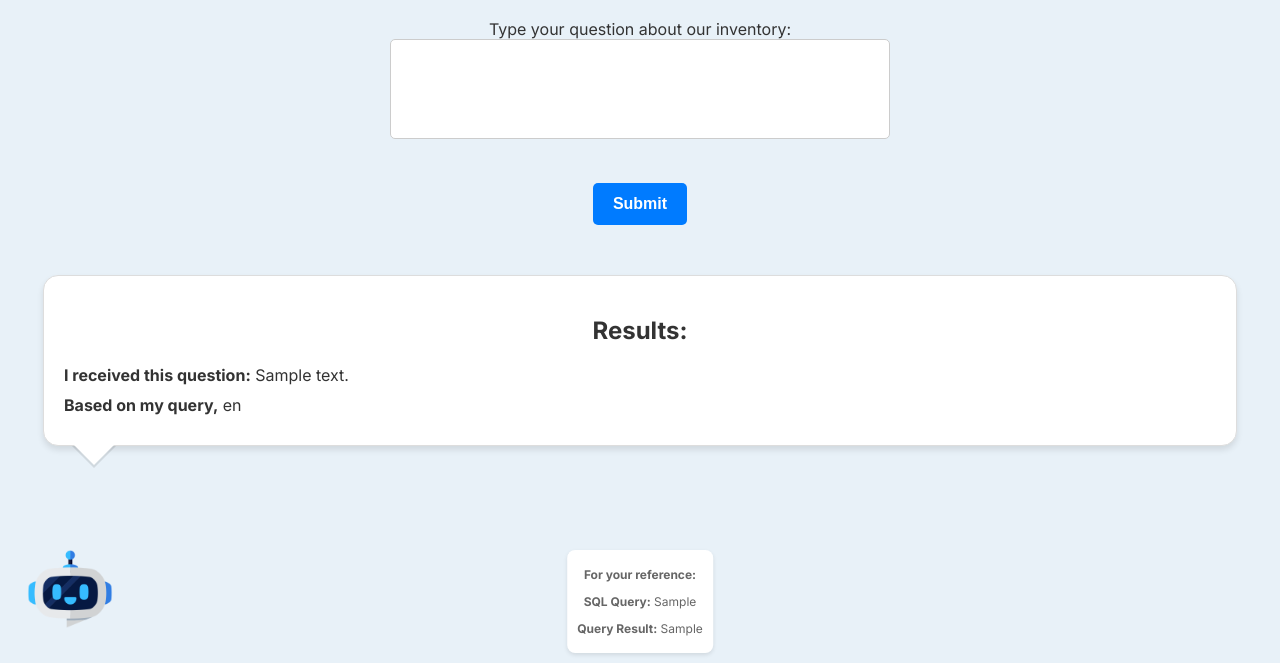
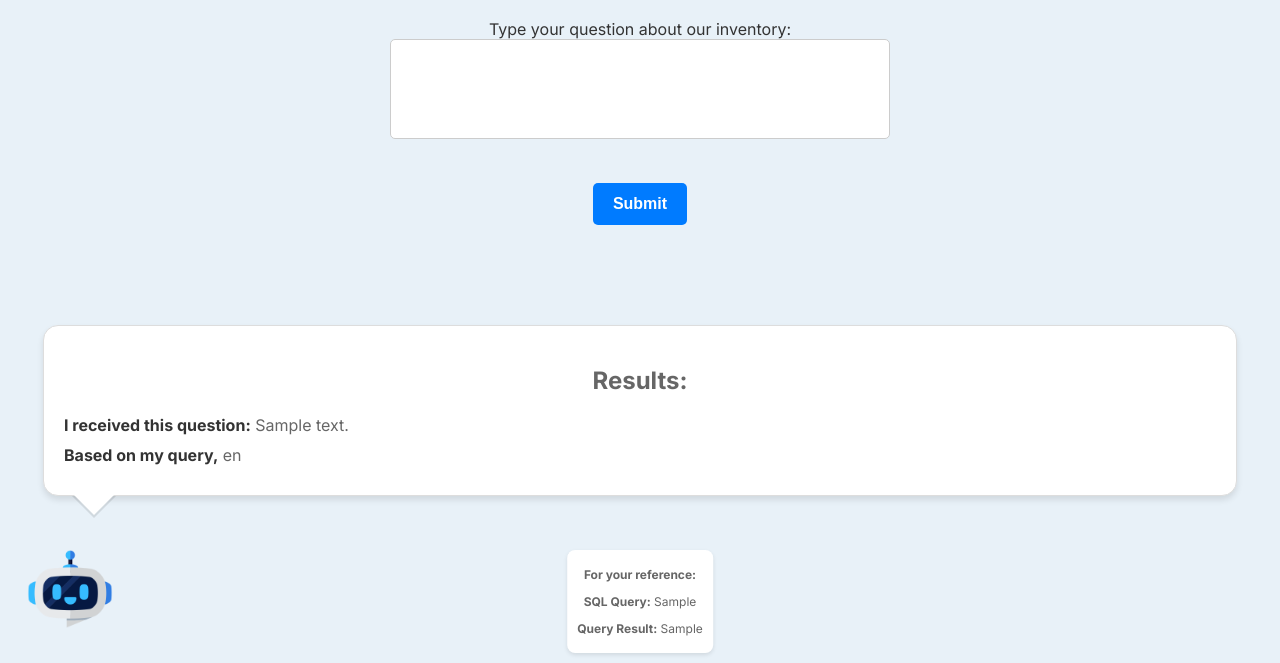
Before and after one commit to Afag-Ramazanova/DE_final_project, a Flask app: template templates/webpage.html in a window 1280 px wide. Shown: the part 137-800 px from the top of the page. Run offline with Flask 3, Linux system fonts and the light colour scheme; the template is opened without the code that fills it: most values are stand-ins (such as "Sample title", 1, 10 or a date in 2020).

Commit message:
moving boxes

```diff
--- a/templates/webpage.html
+++ b/templates/webpage.html
@@ -29,7 +29,7 @@
             font-weight: bold;
             border-radius: 5px;
             cursor: pointer;
-            margin: 20px auto 0;
+            margin: 20px auto 40px;
             transition: background-color 0.3s ease;
         }
 
@@ -61,6 +61,7 @@
             margin: 0 auto;
             padding: 20px;
             text-align: center;
+            margin-bottom: 40px;
         }
 
         /* Style the results section */
@@ -76,6 +77,8 @@
             margin-right: auto;
             box-shadow: 0 4px 6px rgba(0, 0, 0, 0.1);
             font-family: 'Inter', Arial, sans-serif;
+            margin-bottom: 40px;
+            color: #666;
         }
 
         /* Add the "tail" for the bubble */
```
